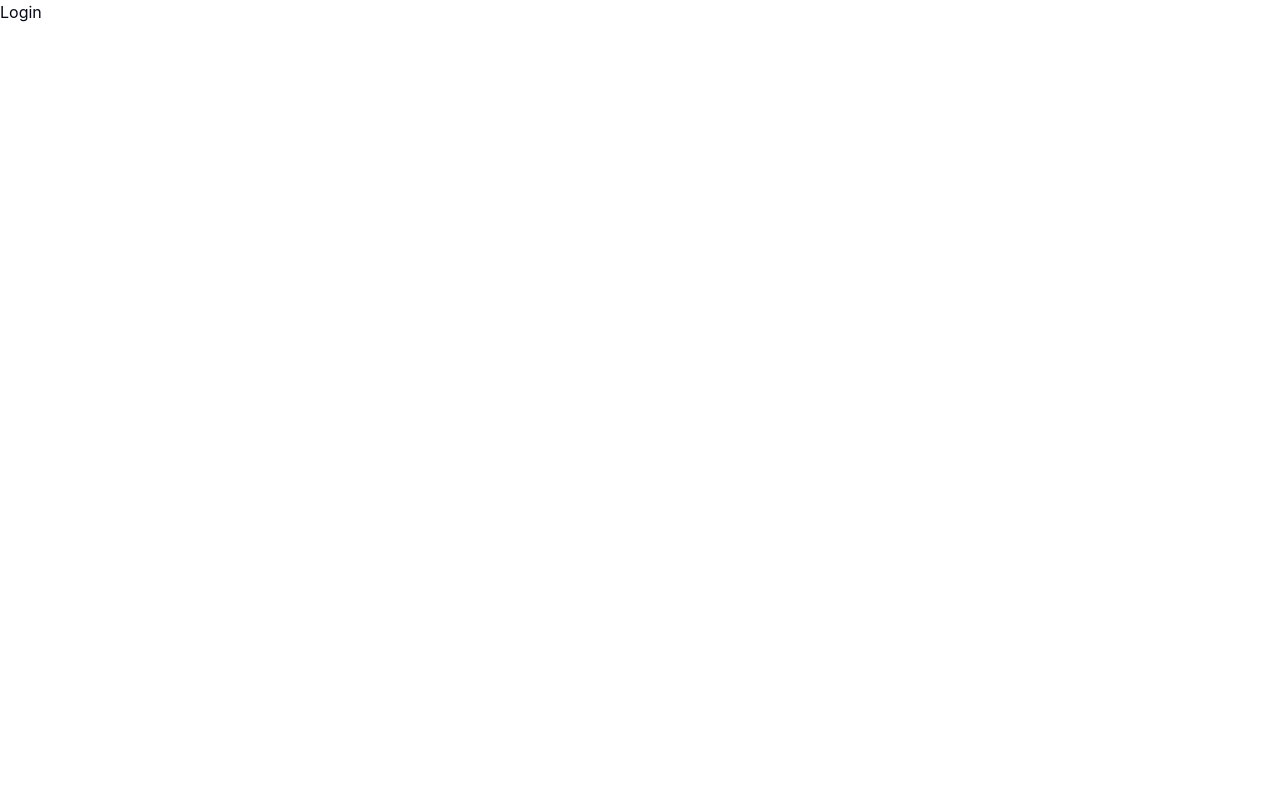
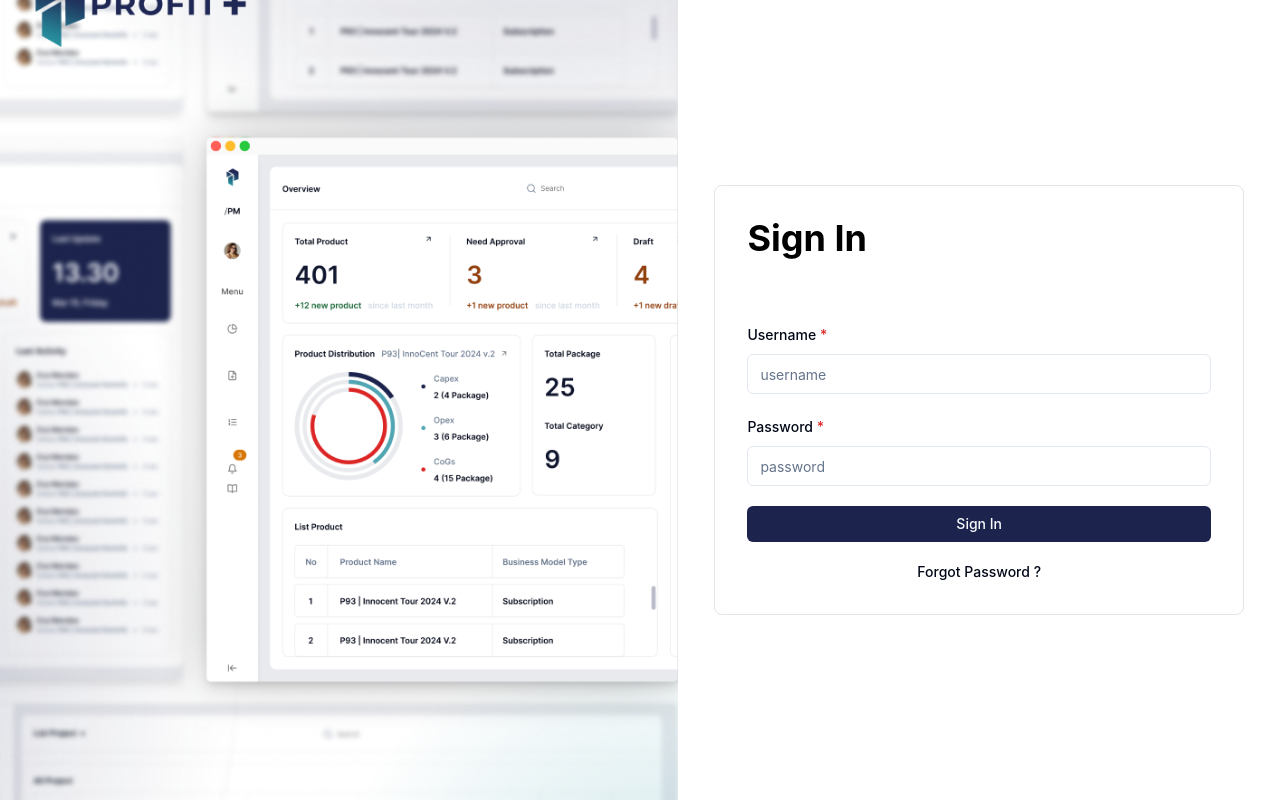
Before and after one commit to Profit-Plus/profit-plus-view, a Next.js app: page /login in a window 1280 px wide. Built offline with nearby package versions, Linux system fonts and the light colour scheme.

Commit message:
slicing login page

```diff
--- a/src/app/(auth)/login/page.jsx
+++ b/src/app/(auth)/login/page.jsx
@@ -1,5 +1,49 @@
+import { Button } from "@/components/ui/button";
+import { Input } from "@/components/ui/input";
+import { Label } from "@/components/ui/label";
+import Link from "next/link";
 import React from "react";
 
 export default function Login() {
-  return <div>Login</div>;
+  return (
+    <div className="bg-white flex justify-center items-center w-full h-screen">
+      <div className="w-[53%] max-h-full h-screen ">
+        <div
+          className="w-full h-full bg-center bg-no-repeat bg-cover"
+          style={{ backgroundImage: `url('/images/login.png')` }}
+        />
+      </div>
+      <div className="w-[47%] h-screen bg-white px-9 flex justify-center items-center">
+        <div className="w-[616px] rounded-lg border border-[#E4E4E7] p-8">
+          <div>
+            <h3 className="text-4xl text-black font-bold mb-16">Sign In</h3>
+            <div className="flex flex-col gap-5">
+              <div>
+                <Label className=" inline-block mb-3">
+                  Username <span className="text-red-600">*</span>
+                </Label>
+                <Input placeholder="username" />
+              </div>
+              <div>
+                <Label className=" inline-block mb-3">
+                  Password <span className="text-red-600">*</span>
+                </Label>
+                <Input type="password" placeholder="password" />
+              </div>
+              <Button
+                size="sm"
+                variant="primary"
+                className=" flex justify-center items-center gap-2 p-4"
+              >
+                Sign In
+              </Button>
+              <Link className="text-sm w-full text-center font-medium" href="/">
+                Forgot Password ?
+              </Link>
+            </div>
+          </div>
+        </div>
+      </div>
+    </div>
+  );
 }
--- a/src/components/organism/Sidebar/sidebar-pm.jsx
+++ b/src/components/organism/Sidebar/sidebar-pm.jsx
@@ -51,7 +51,7 @@ export default function SidebarPM() {
   return (
     <>
       <div
-        className={` w-[100px] bg-white relative h-fit p-6 flex flex-col justify-center items-center gap-8 hover:w-[276px] hover:justify-start hover:items-start transition-all duration-100`}
+        className={` w-[100px] bg-white relative h-fit p-6 flex flex-col justify-center items-center gap-8 hover:w-[276px] hover:justify-start hover:items-start ease-out duration-700`}
         onMouseEnter={() => setSidebarHovered(true)}
         onMouseLeave={() => setSidebarHovered(false)}
       >
```
Also changed, not shown: public/images/login.png (added).
